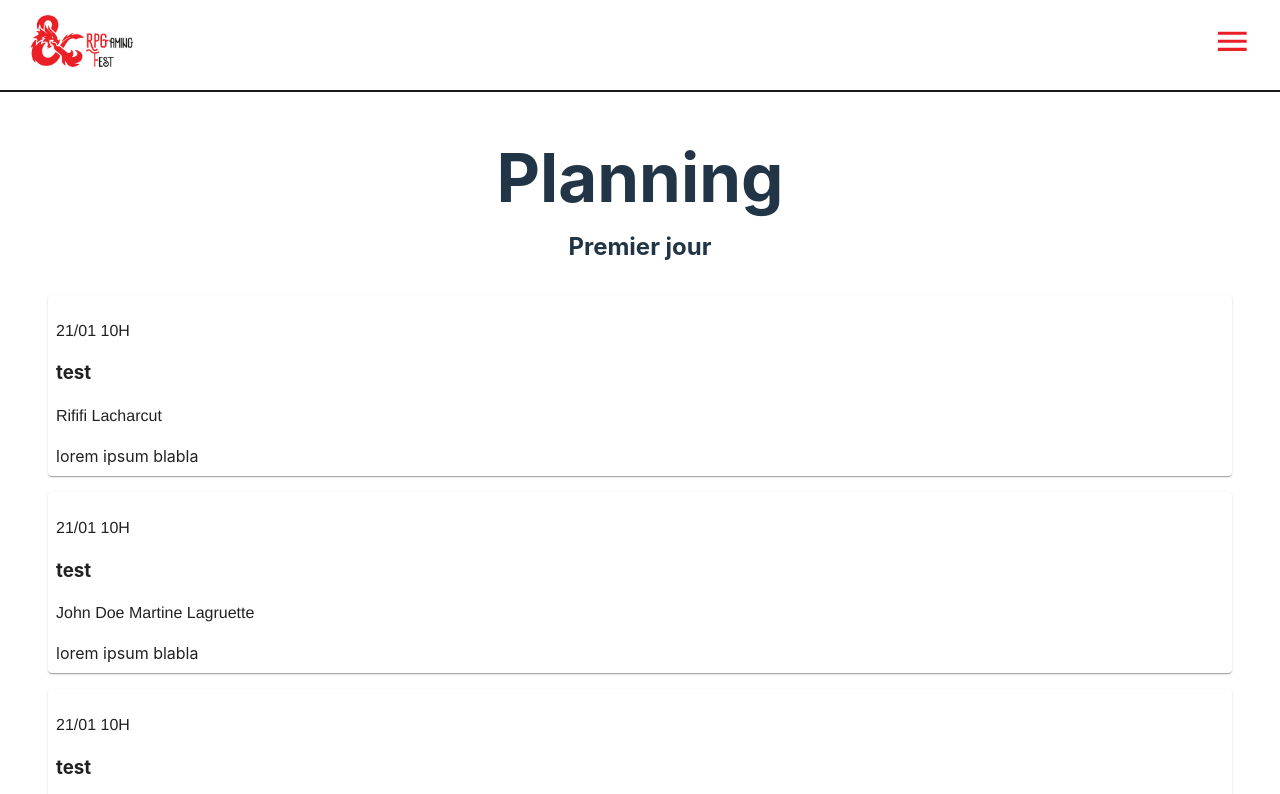
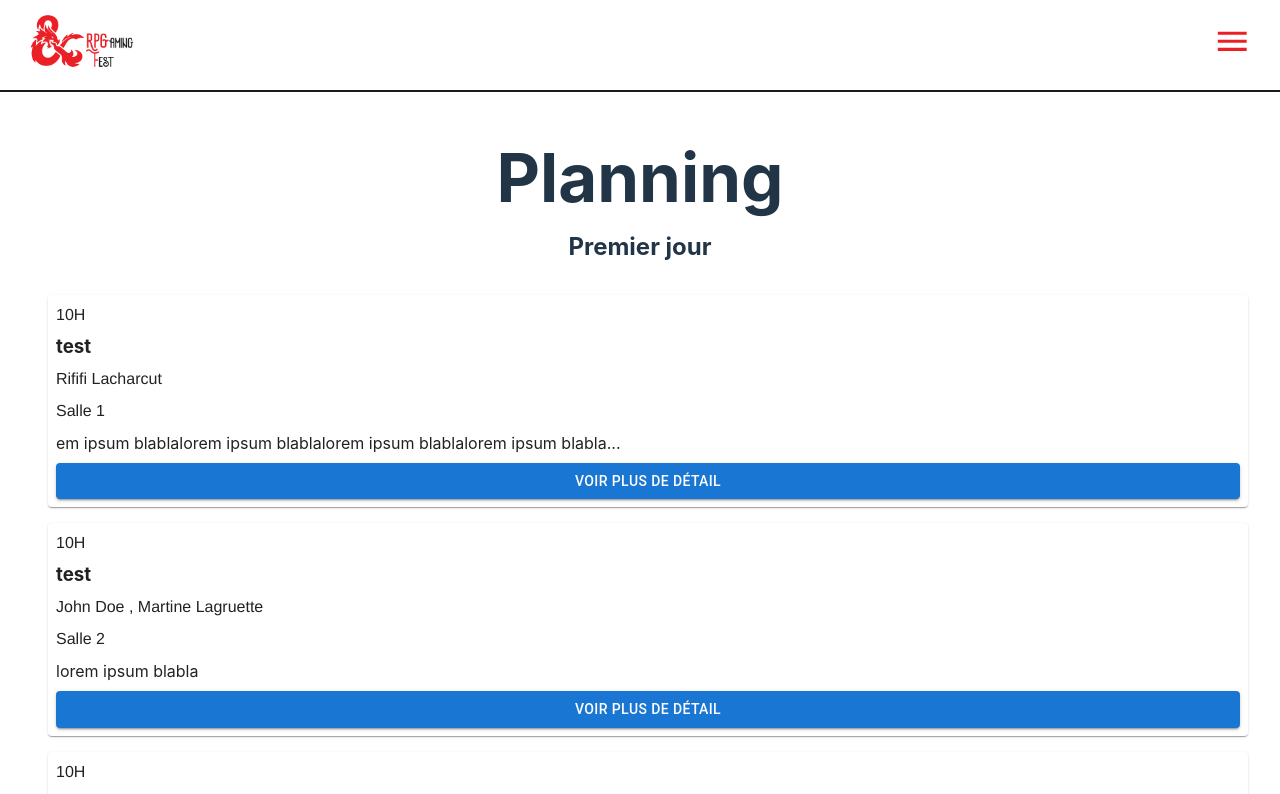
Before and after one commit to Eryans/rpgamefest, a React (Vite) app: page /planning in a window 1280 px wide. Shown: the top 794 px of the page. Built offline with nearby package versions, Linux system fonts and the light colour scheme.

Commit message:
Ajout de fonctionnalité pour les cartes du planning, changement image plan

```diff
--- a/src/App.css
+++ b/src/App.css
@@ -4,19 +4,35 @@
   padding: 2rem;
   text-align: center;
 }
-.planning-card{
-  padding:.5em;
-  width:100%;
+.planning-card {
+  padding: 0.5em;
+  width: 100%;
+  display:flex;
+  flex-direction: column;
+  gap:.5em;
 }
 
-.home-card{
-  padding:.5em;
+.planning-card h3,
+.planning-card p,
+.planning-card h3 {
+  margin: 0;
 }
 
-#navigation-list a{
-  width:100%;
+.home-card {
+  padding: 0.5em;
 }
 
+#navigation-list a {
+  width: 100%;
+}
+.drawer-data {
+  display: flex;
+  flex-direction: column;
+  text-align: left;
+  padding: 2em;
+  margin-top: 5vh;
+  gap:.5em;
+}
 .logo {
   height: 6em;
   padding: 1.5em;
@@ -53,5 +69,5 @@
 }
 
 .rpgColor {
-  color: #EA2026;
+  color: #ea2026;
 }
--- a/src/data/planningData.js
+++ b/src/data/planningData.js
@@ -5,24 +5,29 @@ export const planningData = [
     date: { day: days[0], hour: "10H" },
     title: "test",
     peoples: ["Rififi Lacharcut"],
-    description: "lorem ipsum blabla",
+    description:
+      "lorem ipsum blablalorem ipsum blablalorem ipsum blablalorem ipsum blablalorem ipsum blablalorem ipsum blablalorem ipsum blablalorem ipsum blablalorem ipsum blablalorem ipsum blablalorem ipsum blablalorem ipsum blablalorem ipsum blablalorem ipsum blablalorem ipsum blablalorem ipsum blablalorem ipsum blablalorem ipsum blabla",
+    place: "Salle 1",
   },
   {
     date: { day: days[0], hour: "10H" },
     title: "test",
     peoples: ["John Doe", "Martine Lagruette"],
     description: "lorem ipsum blabla",
+    place: "Salle 2",
   },
   {
     date: { day: days[0], hour: "10H" },
     title: "test",
     peoples: ["John Doe", "Martine Lagruette"],
     description: "lorem ipsum blabla",
+    place: "Salle 1",
   },
   {
     date: { day: days[1], hour: "10H" },
     title: "test j2",
     peoples: ["John Doe", "Martine Lagruette"],
     description: "lorem ipsum blabla",
+    place: "Salle 4",
   },
 ];
--- a/src/globalComponent/ImageViewer.jsx
+++ b/src/globalComponent/ImageViewer.jsx
@@ -20,7 +20,7 @@ const ImageViewer = ({ image }) => {
               overflowX: "scroll",
               height: "100vh",
               width: "100vw",
-              position: "absolute",
+              position: "fixed",
               top: 0,
               left: 0,
               zIndex: 1,
@@ -28,7 +28,7 @@ const ImageViewer = ({ image }) => {
           >
             <CloseIcon
               style={{
-                fontSize: "4em",
+                fontSize: "1.75em",
                 position: "fixed",
                 top: 0,
                 right: ".25em",
@@ -39,7 +39,7 @@ const ImageViewer = ({ image }) => {
             />
             <img
               style={{ height: "100%", objectFit: "cover" }}
-              src="/images/Screenshot_20221214_093201.png"
+              src={image}
             />
           </Paper>
         </>
--- a/src/routes/Plan.jsx
+++ b/src/routes/Plan.jsx
@@ -7,7 +7,7 @@ const Plan = () => {
   const [openMap, setOpenMap] = useState(false);
   return (
     <>
-      <ImageViewer image={"/images/Screenshot_20221214_093201.png"} />
+      <ImageViewer image={"/images/plan.png"} />
     </>
   );
 };
--- a/src/routes/Planning.jsx
+++ b/src/routes/Planning.jsx
@@ -1,28 +1,103 @@
-import { Divider, List, ListItem, Paper } from "@mui/material";
+import { Button, Divider, List, ListItem, Paper } from "@mui/material";
+import { useState } from "react";
 import { days, planningData } from "../data/planningData";
+import CloseIcon from "@mui/icons-material/Close";
 
-const PlanningCard = ({ title, date, peoples, description }) => {
+const PlanningCard = ({
+  title,
+  date,
+  peoples,
+  description,
+  onClick,
+  place,
+}) => {
+  const handleTextCut = (text) => {
+    const maxChars = 255;
+    if (text.length > maxChars) return text.slice(maxChars) + "...";
+    return text;
+  };
+
   return (
+    <div style={{ width: "100%" }}>
       <Paper className="planning-card">
         <p>
-        {date.day} {date.hour}
+          {date.hour}
         </p>
         <h3>{title}</h3>
         <div>
           <p>
             {peoples.map((people, i) => (
+              <span key={people + i}>
+                {people}{" "}
+                {peoples.length > 1 && i !== peoples.length - 1 ? ", " : ""}
+              </span>
+            ))}
+          </p>
+        </div>
+        <p>{place}</p>
+        <div>{handleTextCut(description)}</div>
+        <Button variant={"contained"} onClick={onClick}>
+          Voir plus de détail
+        </Button>
+      </Paper>
+    </div>
+  );
+};
+
+const DataDrawer = ({ open, data, setOpen }) => {
+  return (
+    data && (
+      <Paper
+        className="planning-card"
+        style={{
+          zIndex: 99,
+          position: "fixed",
+          transition: "all .2s linear",
+          top: 0,
+          right: 0,
+          height: "100vh",
+          opacity: open ? "1" : 0,
+          pointerEvents: open ? "initial" : "none",
+          width: open ? "100vw" : 0,
+        }}
+      >
+        <CloseIcon
+          style={{
+            fontSize: "1.75em",
+            position: "fixed",
+            top: 0,
+            right: ".25em",
+            zIndex: 2,
+            cursor: "pointer",
+          }}
+          onClick={() => setOpen(false)}
+        />
+        <div class="drawer-data">
+          <p>
+            {data.date.day} {data.date.hour}
+          </p>
+          <h3>{data.title}</h3>
+          <div>
+            <p>
+              {data.peoples.map((people, i) => (
                 <span key={people + i}>{people}&nbsp;</span>
               ))}
             </p>
           </div>
-      <div>{description}</div>
+          <p>{data.place}</p>
+          <div>{data.description}</div>
+        </div>
       </Paper>
+    )
   );
 };
 
 const Planning = () => {
+  const [data, setData] = useState();
+  const [open, setOpen] = useState(false);
   return (
     <>
+      <DataDrawer open={open} data={data} setOpen={setOpen} />
       <h1>Planning</h1>
       <h2>Premier jour</h2>
       <List>
@@ -35,12 +110,18 @@ const Planning = () => {
                   date={data.date}
                   peoples={data.peoples}
                   description={data.description}
+                  place={data.place}
+                  onClick={() => {
+                    setData(data);
+                    setOpen(true);
+                    console.log(data);
+                  }}
                 />
               </ListItem>
             );
         })}
       </List>
-      <Divider/>
+      <Divider />
       <h2>Deuxième jour</h2>
       <List>
         {planningData.map((data, i) => {
@@ -52,6 +133,12 @@ const Planning = () => {
                   date={data.date}
                   peoples={data.peoples}
                   description={data.description}
+                  place={data.place}
+                  onClick={() => {
+                    setData(data);
+                    setOpen(true);
+                    console.log(data);
+                  }}
                 />
               </ListItem>
             );
```
Also changed, not shown: public/images/plan.png (added). Lines whose indentation alone changed are shown as unchanged.
